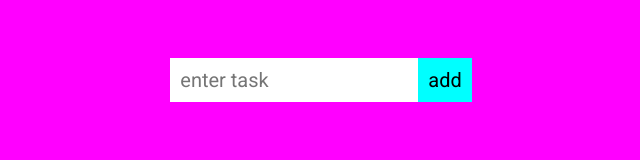
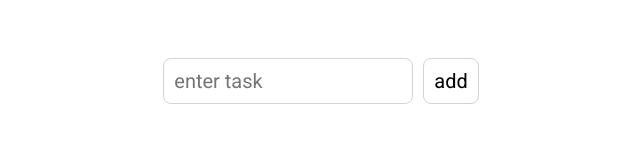
Before and after one commit to babel626/react_todolist, a React app: page / in a window 1280 px wide. Shown: the whole page, without its empty margins (319-959 px from the left). Built offline with nearby package versions, Linux system fonts and the light colour scheme.

Commit message:
not gay css update

```diff
--- a/src/index.css
+++ b/src/index.css
@@ -1,6 +1,6 @@
 body{
     padding: 50px;
-    background-color: fuchsia;
+    background-color: white;
 }
 
 #container{
@@ -18,7 +18,10 @@ body{
     font-size: 20px;
     margin-right: 0px;
     font-family: Roboto;
-    border: none;
+    border: 1px solid lightgrey;
+    border-radius: 8px;
+    margin-right: 10px;
+
 }
 
 .todoListMain .header form input:focus{
@@ -30,13 +33,19 @@ body{
     font-size: 20px;
     margin-left: 0px;
     font-family: Roboto;
-    background-color: aqua;
-    transition: 0.5s;
-    border:none;
+    background-color: white;
+    transition: 0.3s;
+    border:1px solid lightgrey;
+    border-radius: 8px;
 }
 
 .todoListMain .header form button:hover{
-    background-color: white;
+    background-color: lightgrey;
+    cursor: pointer;
+}
+
+.todoListMain .header form button:focus{
+    outline:none;
 }
 
 .theList{
@@ -46,13 +55,15 @@ body{
 }
 
 .theList li{
-    background-color: aqua;
+    background-color: white;
     padding: 10px;
     margin-bottom: 10px;
+    border: 1px solid lightgrey;
     border-radius: 5px;
-    transition: .2s;
+    transition: .3s;
 }
 
 .theList li:hover{
-    background-color:white;
+    background-color:lightgrey;
+    cursor: pointer;
 }
```
